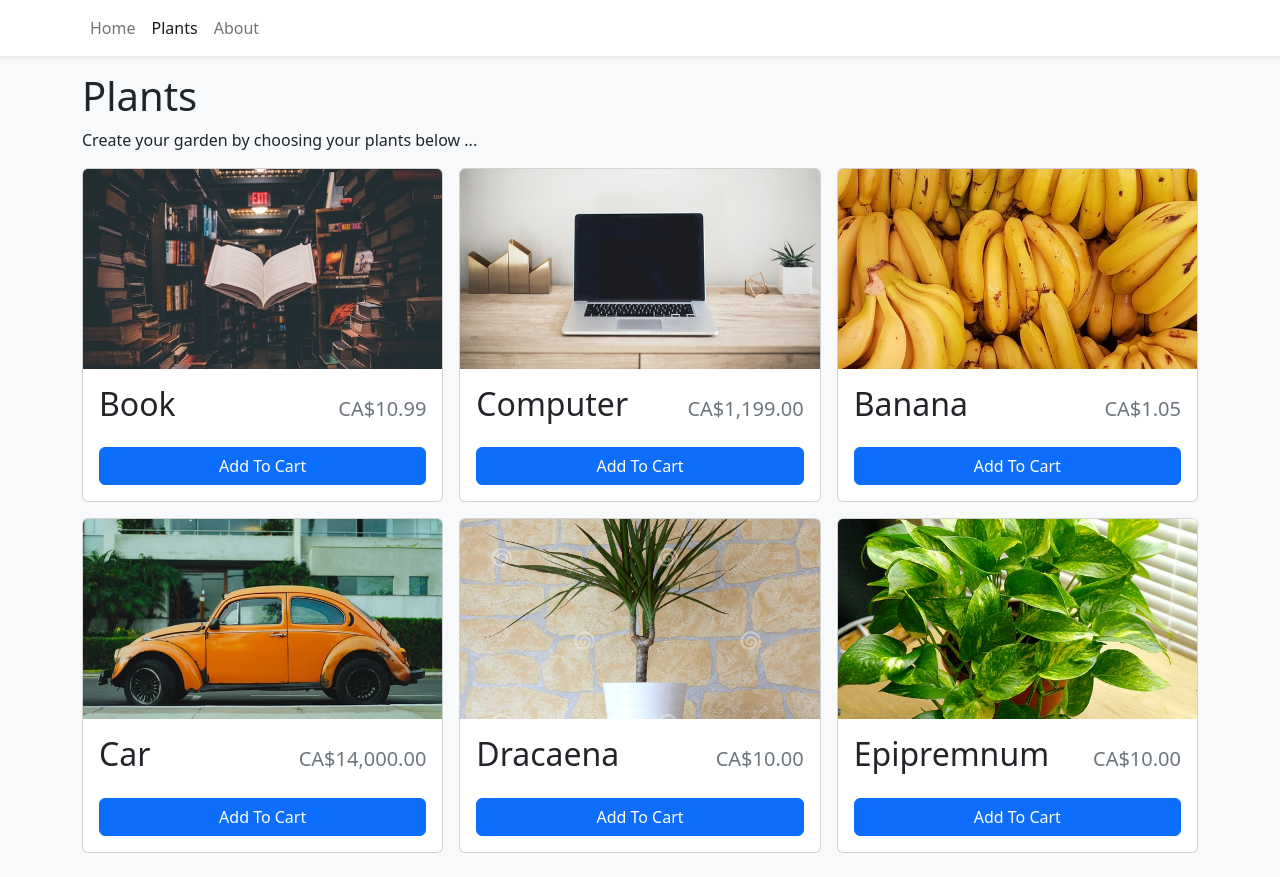
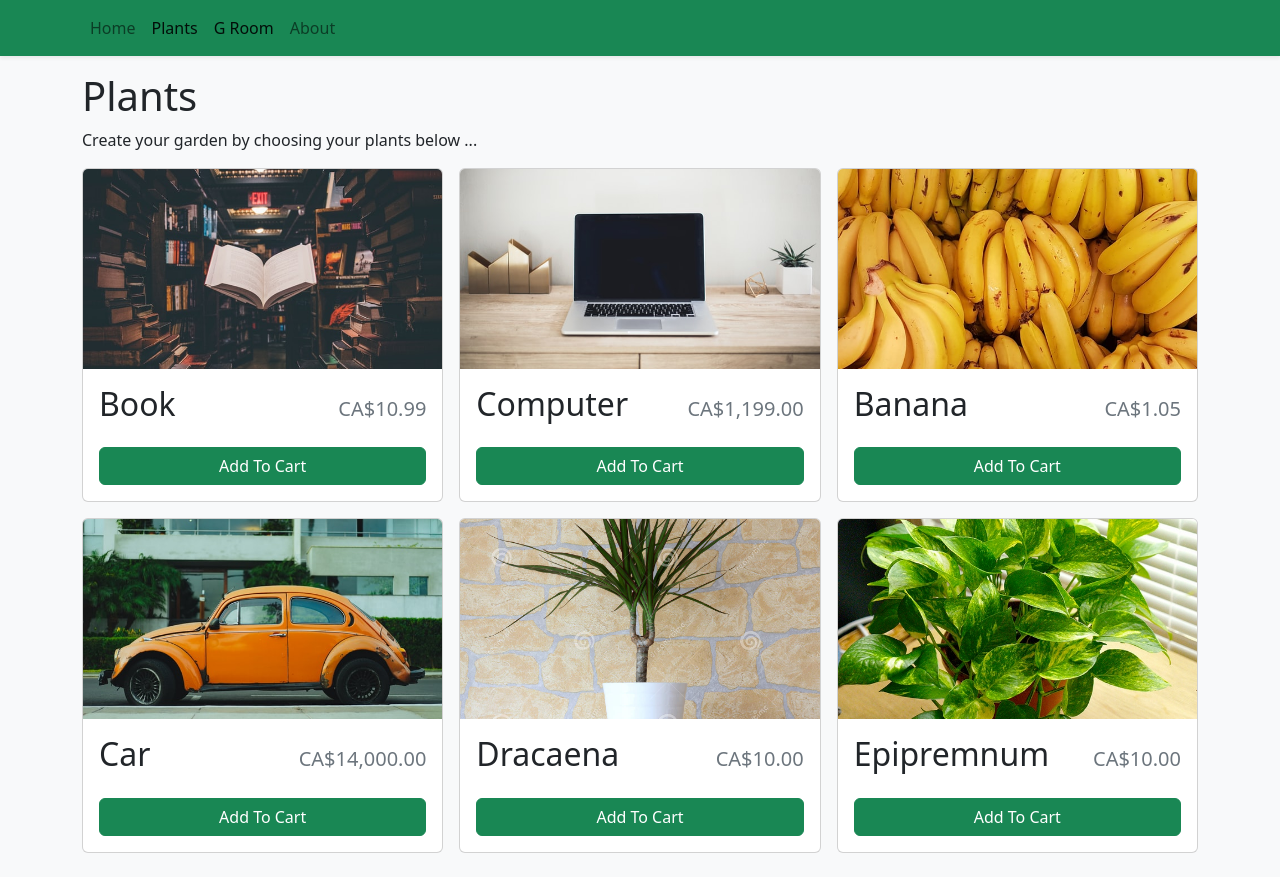
Before and after one commit to hseiji/green-room-app, a React (Vite) app: page /store in a window 1280 px wide. Built offline with nearby package versions, Linux system fonts and the light colour scheme.

Commit message:
update format colors

```diff
--- a/src/components/Navbar.tsx
+++ b/src/components/Navbar.tsx
@@ -5,7 +5,11 @@ import { useShoppingCart } from '../context/ShoppingCartContext'
 export function Navbar() {
   const { openCart, cartQuantity } = useShoppingCart()
   return (
-    <NavbarBoot sticky="top" className="bg-white shadow-sm mb-3">
+    <NavbarBoot
+      sticky="top"
+      variant="light"
+      className="bg-success shadow-sm mb-3"
+    >
       <Container>
         <Nav className="me-auto">
           <Nav.Link to="/" as={NavLink}>
@@ -13,6 +17,9 @@ export function Navbar() {
           </Nav.Link>
           <Nav.Link to="/store" as={NavLink}>
             Plants
+          </Nav.Link>
+          <Nav.Link to="/store" as={NavLink}>
+            G Room
           </Nav.Link>
           <Nav.Link to="/about" as={NavLink}>
             About
--- a/src/components/StoreItem.tsx
+++ b/src/components/StoreItem.tsx
@@ -34,7 +34,11 @@ export function StoreItem({ id, name, price, imgUrl }: StoreItemProps) {
         </Card.Title>
         <div className="mt-auto">
           {quantity === 0 ? (
-            <Button className="w-100" onClick={() => increaseCartQuantity(id)}>
+            <Button
+              className="w-100"
+              variant="success"
+              onClick={() => increaseCartQuantity(id)}
+            >
               Add To Cart
             </Button>
           ) : (
@@ -46,11 +50,21 @@ export function StoreItem({ id, name, price, imgUrl }: StoreItemProps) {
                 className="d-flex align-items-center justify-content-center"
                 style={{ gap: '.5rem' }}
               >
-                <Button onClick={() => decreaseCartQuantity(id)}>-</Button>
+                <Button
+                  variant="success"
+                  onClick={() => decreaseCartQuantity(id)}
+                >
+                  -
+                </Button>
                 <div>
                   <span className="fs-3">{quantity}</span> in cart
                 </div>
-                <Button onClick={() => increaseCartQuantity(id)}>+</Button>
+                <Button
+                  variant="success"
+                  onClick={() => increaseCartQuantity(id)}
+                >
+                  +
+                </Button>
               </div>
               <Button
                 variant="danger"
```
